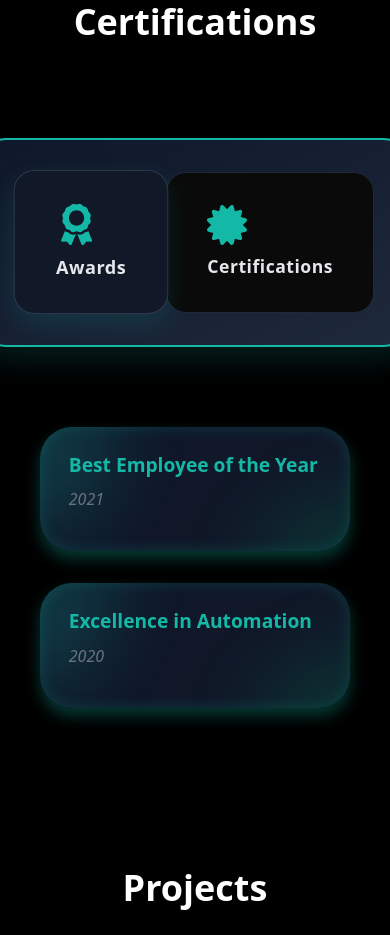
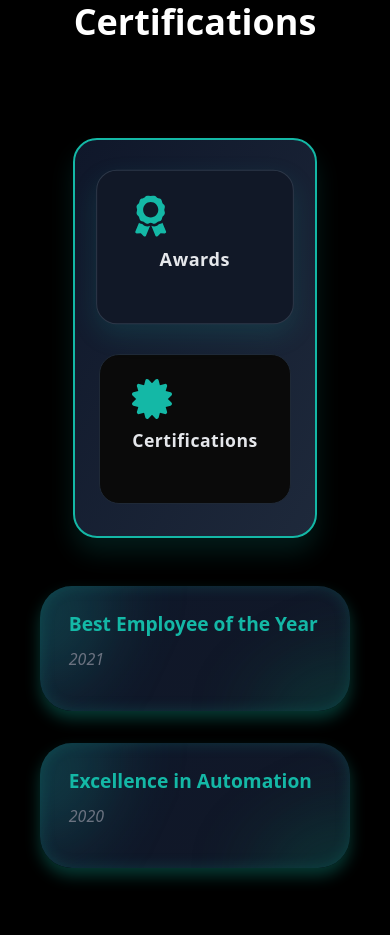
Before and after one commit to srideviblogs/my-portfolio-react, a React (Create React App) app: page / in a window 390 px wide. Shown: the part 3980-4915 px from the top of the page. Built offline with nearby package versions, Linux system fonts and the light colour scheme.

Commit message:
Update AwardsCertifications.css

```diff
--- a/src/components/AwardsCertifications.css
+++ b/src/components/AwardsCertifications.css
@@ -127,26 +127,66 @@
 }
 
 /* Buttons styling for tabs */
-section#awards-certifications > div > .flex > button {
-  cursor: pointer;
-  padding: 0.5rem 1.5rem;
-  border-radius: 9999px; /* pill shape */
-  font-weight: 600;
-  border: none;
-  background-color: #374151; /* default dark gray */
-  color: #d1d5db;
-  transition: background-color 0.3s ease, color 0.3s ease;
+.award-cert-section {
+  background-color: #000;
+  padding: 3rem 1rem;
+  display: flex;
+  justify-content: center;
 }
 
-section#awards-certifications > div > .flex > button:hover {
-  background-color: #065f46; /* darker teal on hover */
-  color: white;
+.section-container {
+  max-width: 768px;
+  margin: 0 auto;
+  padding: 2rem 3rem;
+  background: linear-gradient(to bottom right, #0f172a, #1e293b);
+  border: 2px solid #14b8a6;
+  border-radius: 1.5rem;
+  box-shadow: 0 15px 25px rgba(20, 184, 166, 0.15);
+  display: flex;
+  justify-content: center;
+  gap: 2rem;
 }
 
-section#awards-certifications > div > .flex > button.active,
-section#awards-certifications > div > .flex > button[aria-pressed="true"] {
-  background-color: #14b8a6; /* teal */
-  color: black;
+.tab-box {
+  display: flex;
+  gap: 2rem;
+  flex-wrap: nowrap;
+  justify-content: center;
+  width: 100%;
+}
+
+.tab-card {
+  background-color: #0a0a0a;
+  border: 1px solid #1f2937; /* thin subtle border */
+  padding: 2rem 2.5rem;
+  border-radius: 1.25rem;
+  color: #e5e7eb;
+  cursor: pointer;
+  text-align: center;
+  transition: all 0.3s ease;
+  box-shadow: 0 0 0 transparent;
+  flex: 1 1 150px;
+  user-select: none;
+}
+
+.tab-card:hover,
+.tab-card.active {
+  background-color: #111827;
+  border-color: #2d3748;
+  box-shadow: 0 10px 25px rgba(20, 184, 166, 0.15);
+  transform: scale(1.03);
+}
+
+.tab-icon {
+  font-size: 2.5rem;
+  margin-bottom: 0.5rem;
+  color: #14b8a6;
+}
+
+.tab-card span {
+  font-size: 1.1rem;
+  font-weight: 600;
+  letter-spacing: 0.5px;
 }
 
 /* Responsive tweak */
@@ -158,70 +198,17 @@ section#awards-certifications > div > .flex > button[aria-pressed="true"] {
   .unique-card h3 {
     font-size: 1.2rem;
   }
+
+  .section-container {
+    padding: 2rem 1.5rem;
+    flex-direction: column;
+  }
+
+  .tab-box {
+    gap: 1rem;
+  }
+
+  .tab-card {
+    padding: 1.5rem 2rem;
+  }
 }
-
-/* Section Container with shadow box */
-.section-container {
-  max-width: 768px;
-  margin: 0 auto 2rem auto;
-  padding: 2rem;
-  background: linear-gradient(to bottom right, #0f172a, #1e293b); /* dark blue-gray */
-  border: 2px solid #14b8a6;
-  border-radius: 1.5rem;
-  box-shadow: 0 15px 25px rgba(20, 184, 166, 0.15);
-  display: flex;
-  justify-content: center;
-  align-items: center;
-}
-
-/* Tab Box (Awards & Certs buttons inside container) */
-
-/* Main container */
-.award-cert-section {
-  background-color: #000;
-  padding: 3rem 1rem;
-  display: flex;
-  justify-content: center;
-}
-
-/* Tab container */
-.tab-box {
-  display: flex;
-  gap: 2rem;
-  flex-wrap: wrap;
-}
-
-/* Card-style tab */
-.tab-card {
-  background-color: #0a0a0a;
-  border: 1px solid #1f2937; /* thin subtle border */
-  padding: 2rem 2.5rem;
-  border-radius: 1.25rem;
-  color: #e5e7eb;
-  cursor: pointer;
-  text-align: center;
-  transition: all 0.3s ease;
-  box-shadow: 0 0 0 transparent;
-}
-
-.tab-card:hover,
-.tab-card.active {
-  background-color: #111827;
-  border-color: #2d3748;
-  box-shadow: 0 10px 25px rgba(20, 184, 166, 0.15);
-  transform: scale(1.03);
-}
-
-/* Icon styling */
-.tab-icon {
-  font-size: 2.5rem;
-  margin-bottom: 0.5rem;
-  color: #14b8a6;
-}
-
-/* Text */
-.tab-card span {
-  font-size: 1.1rem;
-  font-weight: 600;
-  letter-spacing: 0.5px;
-}
```
